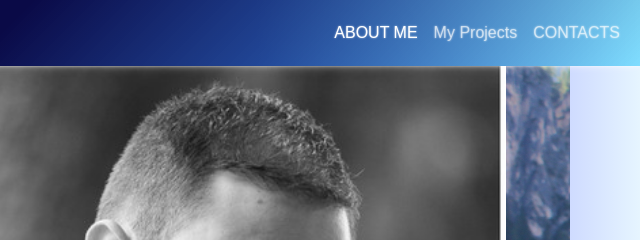
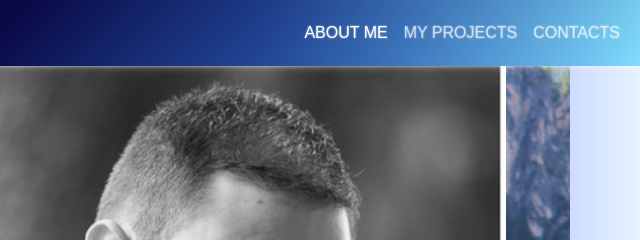
Before and after one commit to MarioMMM89/mariomorisi, a plain HTML site: page cv/index.html in a window 1280 px wide. Shown: the top 240 px of the page, 640-1280 px from the left. Drawn offline with nearby package versions, Linux system fonts and the light colour scheme.

Commit message:
little update

```diff
--- a/cv/index.html
+++ b/cv/index.html
@@ -32,7 +32,7 @@
                 <a class="nav-link active" aria-current="page" href="index.html">ABOUT ME</a>
               </li>
               <li class="nav-item">
-                <a class="nav-link" href="MyProjects.html">My Projects</a>
+                <a class="nav-link" href="MyProjects.html">MY PROJECTS</a>
               </li>
               <li class="nav-item">
                 <a class="nav-link" href="contacts.html">CONTACTS</a>
```
Also changed, not shown: cv/contacts.html (+1 -1 lines), index.html (+1 -3 lines).
